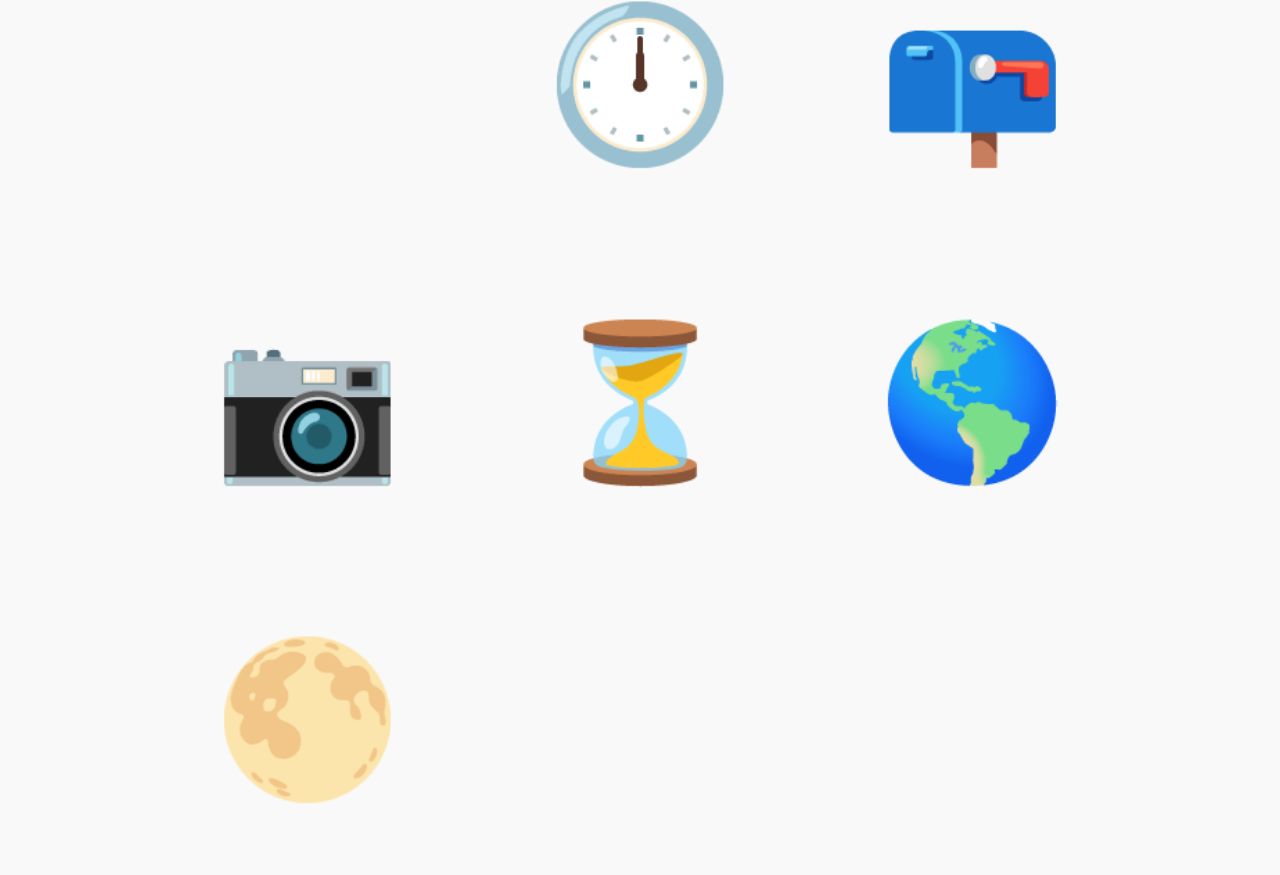
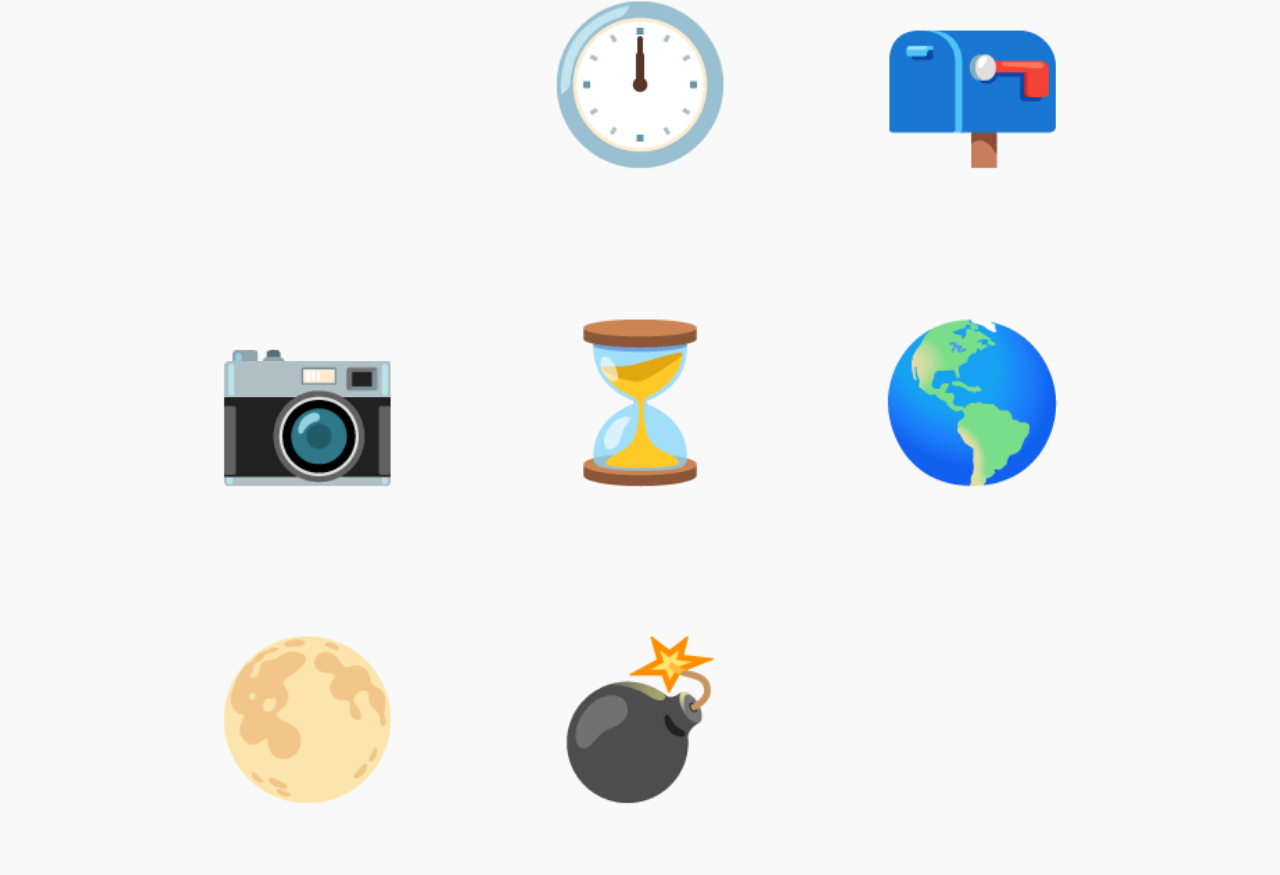
Before and after one commit to stewilondanga/animated-emoji, a plain HTML site: page index.html in a window 1280 px wide. Shown: the part 77-952 px from the top of the page. Drawn offline with nearby package versions, Linux system fonts and the light colour scheme.

Commit message:
add css/styles.css

```diff
--- a/css/styles.css
+++ b/css/styles.css
@@ -75,14 +75,14 @@ body {
   animation-duration: 1s;
 }
 
-/*.bomb::after {
-    content: '💣';
-    --emoji: '💥';
-    animation-name: twoFrames;
-    animation-duration: 2s;
+.bomb::after {
+  content: '💣';
+  --emoji: '💥';
+  animation-name: twoFrames;
+  animation-duration: 2s;
 }
 
-.monkey::after {
+/*.monkey::after {
     content: '🙈';
     --emoji-1: '🙉';
     --emoji-2: '🙊';
```
